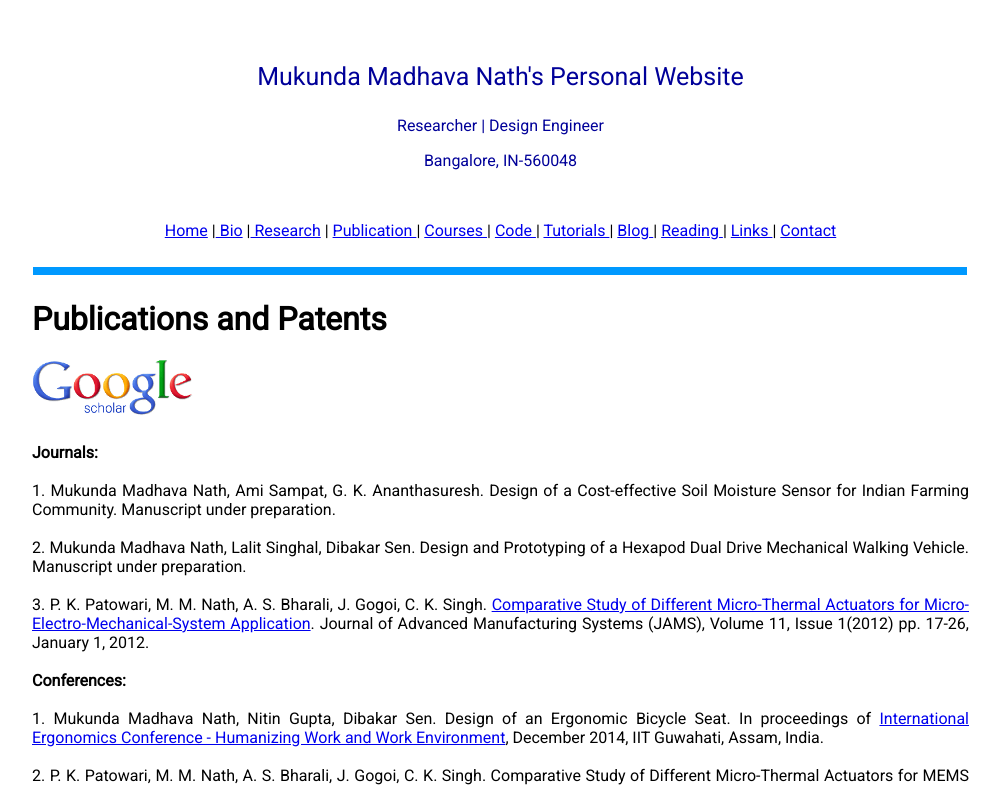
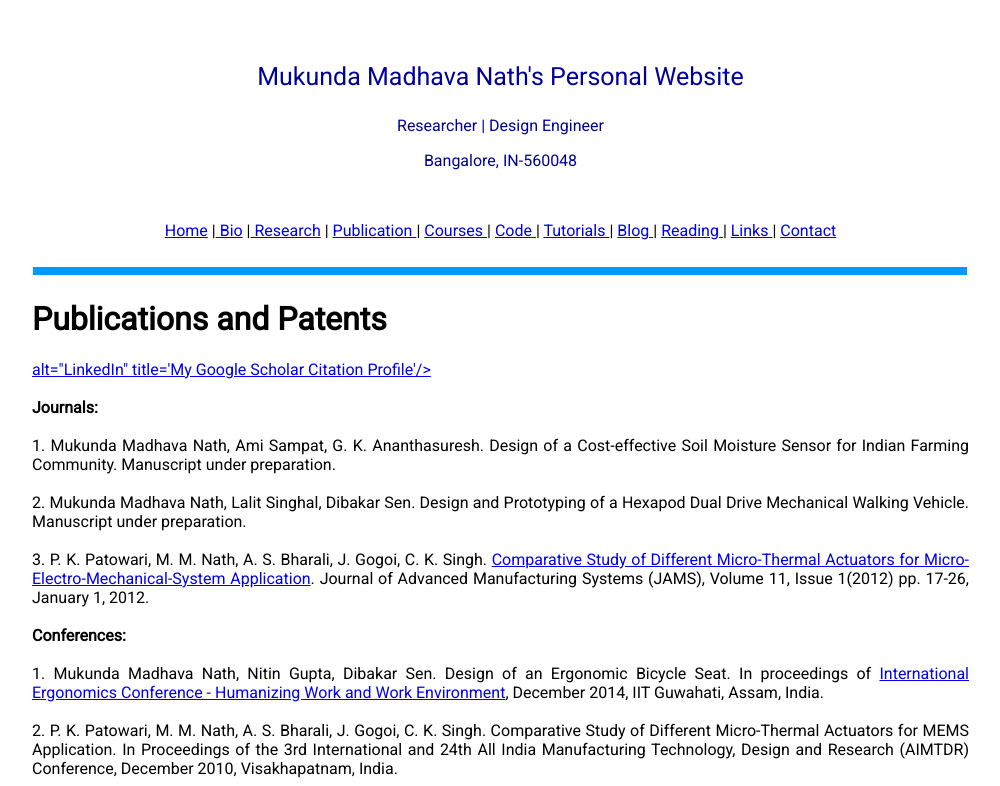
Before and after one commit to m2n037/m2n037.github.io, a plain HTML site: page publication.html in a window 1280 px wide. Shown: the top 786 px of the page, without its empty margins (168-1168 px from the left). Drawn offline with Linux system fonts and the light colour scheme.

Commit message:
no img cit

```diff
--- a/publication.html
+++ b/publication.html
@@ -144,7 +144,7 @@ body {
 
   <p>
   <h1> Publications and Patents </h1>
-  <a href="http://scholar.google.com/citations?hl=en&user=MrqEVF8AAAAJ" target="_blank"><img src="somacro/Google_Scholar_logo.png" alt="LinkedIn" title='My Google Scholar Citation Profile'/></a>
+  <a href="http://scholar.google.com/citations?hl=en&user=MrqEVF8AAAAJ" target="_blank"> alt="LinkedIn" title='My Google Scholar Citation Profile'/></a>
   <br /><br />
 
   <b>Journals:</b><br /><br />
```
